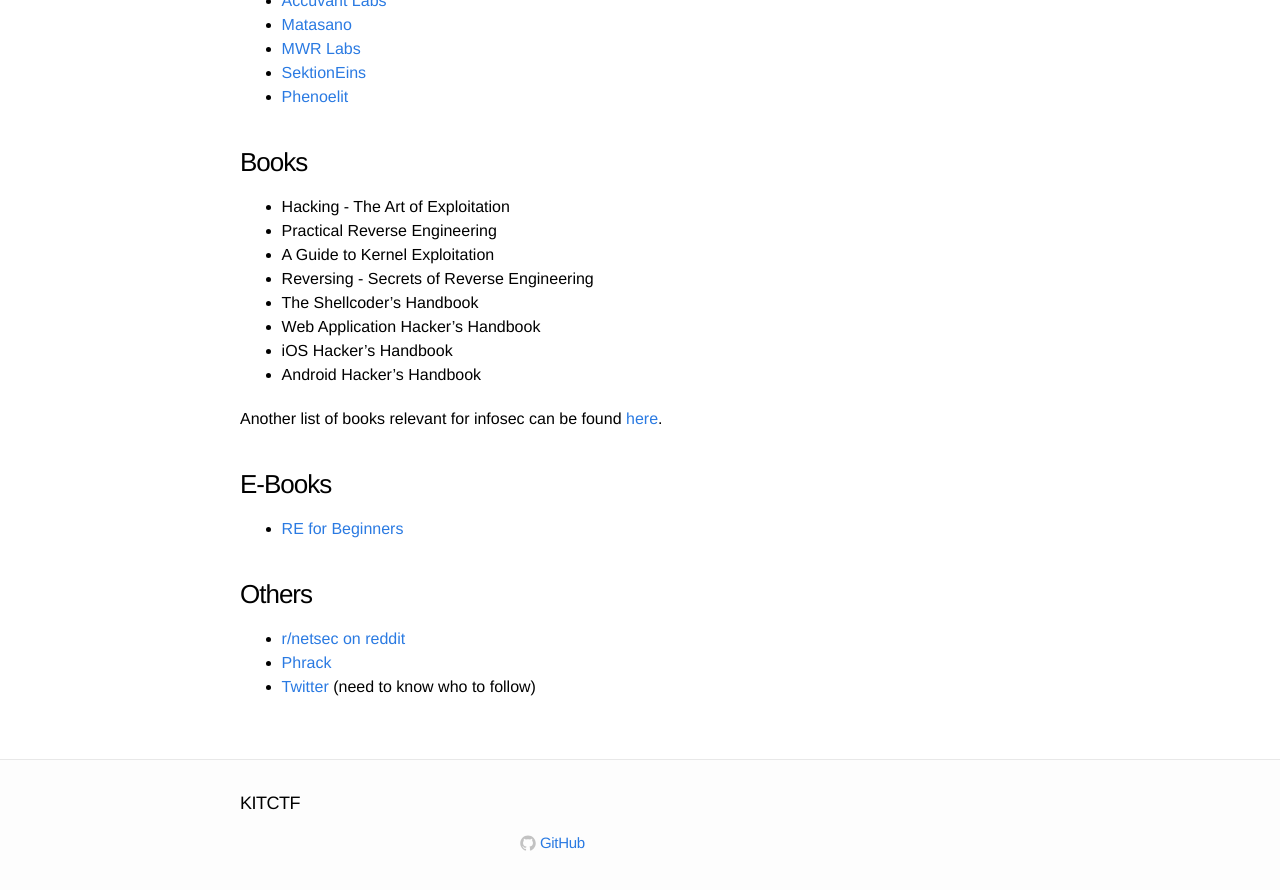
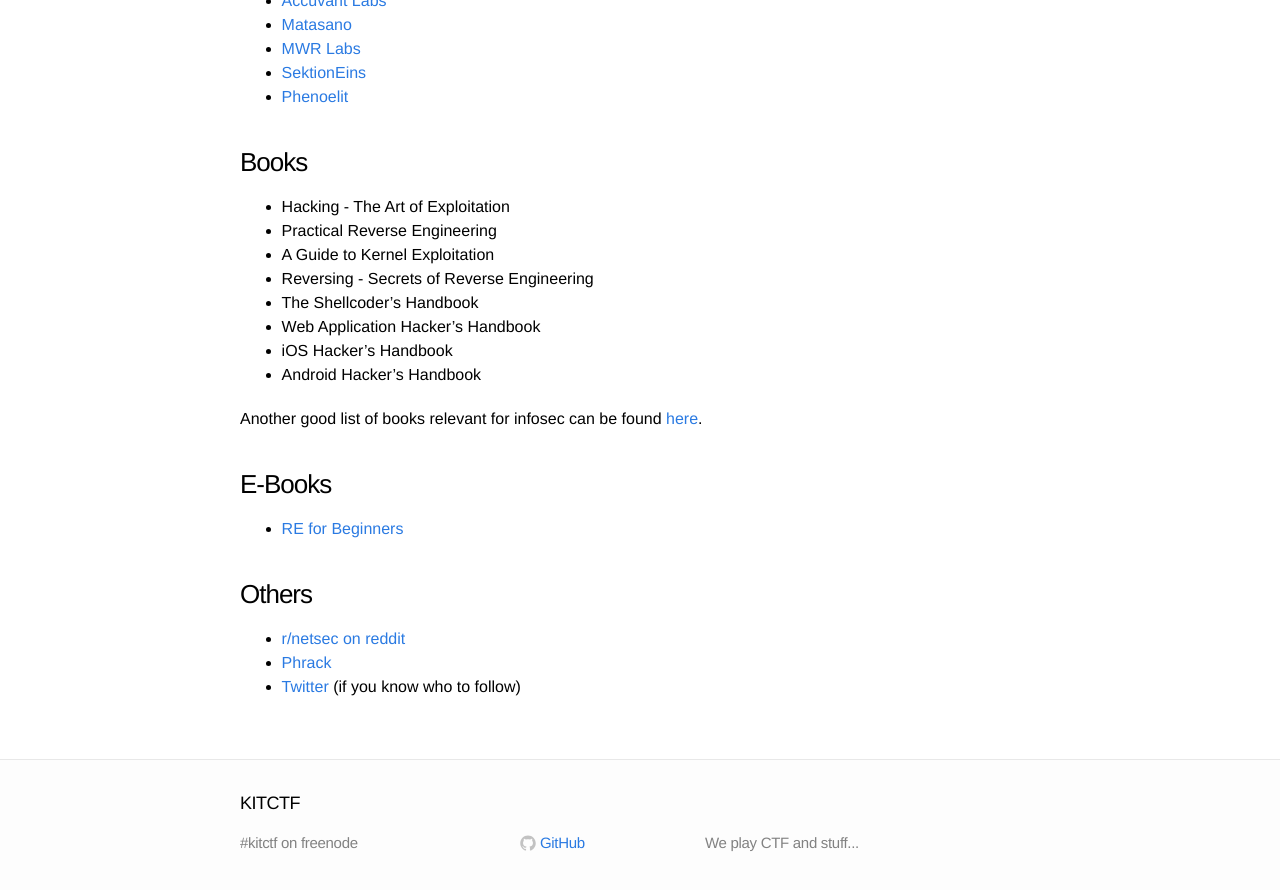
Before and after one commit to kitctf/www, a Jekyll site: the page built from resources.md, in a window 1280 px wide and 900 px high, scrolled down 1221 px. Shown: the top 890 px of the window. Built offline with Jekyll 4.4.1, drawn with Linux system fonts in a browser that asks for light colours; some of the changed text lies outside the part shown.

Commit message:
Some more general site improvements

```diff
--- a/_config.yml
+++ b/_config.yml
@@ -1,8 +1,8 @@
 # Site settings
-title: "KITCTF"                 # TODO
-description: "<!-- flag{596f755f6172655f617765736f6d655f3a29} -->"     # TODO
+title: "KITCTF"
+description: "We play CTF and stuff...<!-- flag{596f755f6172655f617765736f6d655f3a29} -->"
 baseurl: ""
-url: "http://ctf.saelo.net"                     # TODO
+url: "http://kitctf.de"
 
 github: kitctf
 
--- a/_includes/footer.html
+++ b/_includes/footer.html
@@ -5,6 +5,9 @@
     <h2 class="footer-heading">{{ site.title }}</h2>
 
     <div class="footer-col-1 column">
+      <ul>
+        <li>#kitctf on freenode</li>
+      </ul>
     </div>
 
     <div class="footer-col-2 column">
--- a/resources.md
+++ b/resources.md
@@ -4,19 +4,19 @@
 permalink: /resources/
 ---
 
-Some Resources to get you started with CTF and infosec.
+Some Resources to get you started with CTF and infosec in general.
 
 ## CTF
-* [Trail of Bits guide to CTF](https://trailofbits.github.io/ctf/)
-* [CTF writeup repository](https://github.com/ctfs/write-ups)
-* [Blog post on how to get started with CTF](http://www.endgame.com/blog/how-to-get-started-in-ctf.html)
+- [Trail of Bits guide to CTF](https://trailofbits.github.io/ctf/)
+- [CTF writeup repository on github](https://github.com/ctfs/write-ups)
+- [Blog post on how to get started with CTF](http://www.endgame.com/blog/how-to-get-started-in-ctf.html)
 
 ## General infosec
 
 ### Mailing lists
-- full-disclosure
-- bugtraq
-- oss-sec
+- [full-disclosure](http://seclists.org/fulldisclosure/)
+- [bugtraq](http://seclists.org/bugtraq/)
+- [oss-sec](http://seclists.org/oss-sec/)
 
 ### IRC channels (freenode)
 - \#metasploit
@@ -54,7 +54,7 @@
 - iOS Hacker’s Handbook
 - Android Hacker’s Handbook
 
-Another list of books relevant for infosec can be found [here](http://dfir.org/?q=node/8).
+Another good list of books relevant for infosec can be found [here](http://dfir.org/?q=node/8).
 
 ### E-Books
 - [RE for Beginners](http://yurichev.com/writings/RE_for_beginners-en.pdf)
@@ -62,4 +62,4 @@
 ### Others
 - [r/netsec on reddit](http://www.reddit.com/r/netsec/)
 - [Phrack](http://www.phrack.org/)
-- [Twitter](https://twitter.com) (need to know who to follow)
+- [Twitter](https://twitter.com) (if you know who to follow)
```
Also changed, not shown: we-want-you.md (+1 -1 lines).
